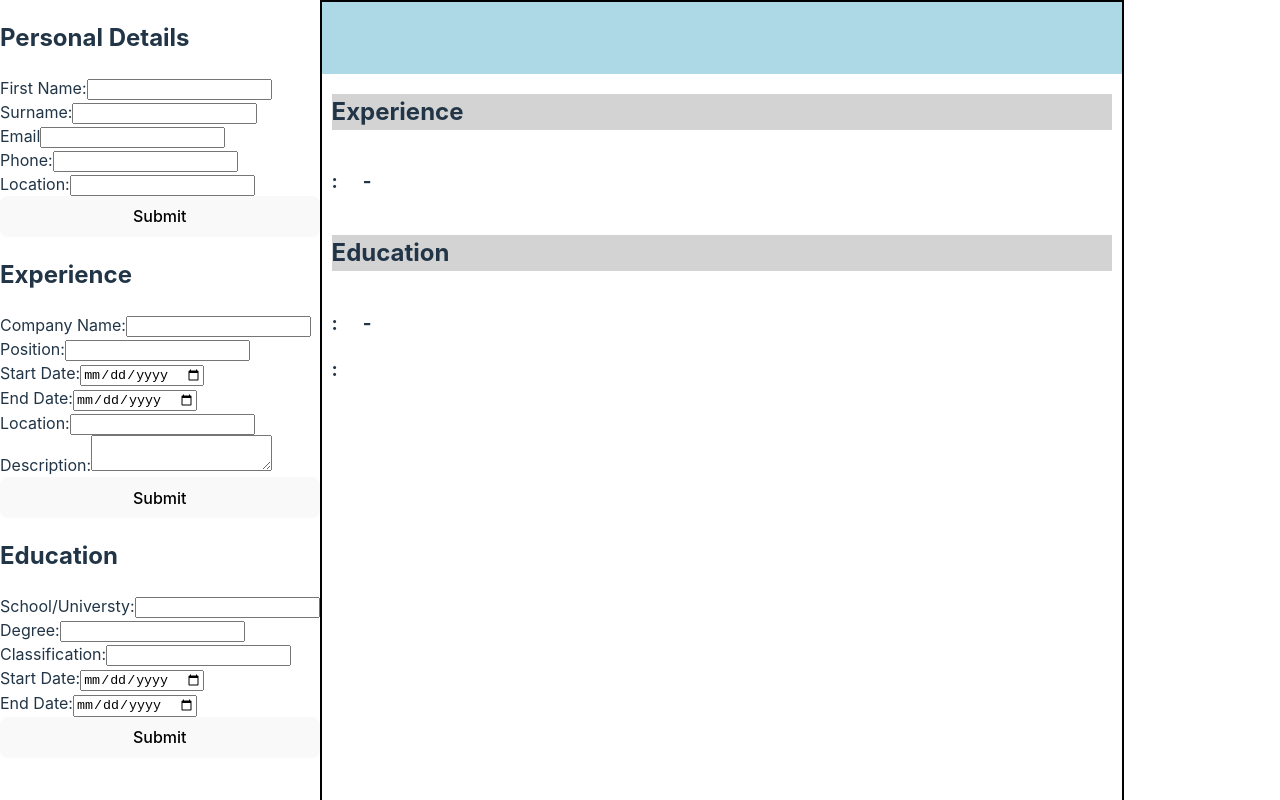
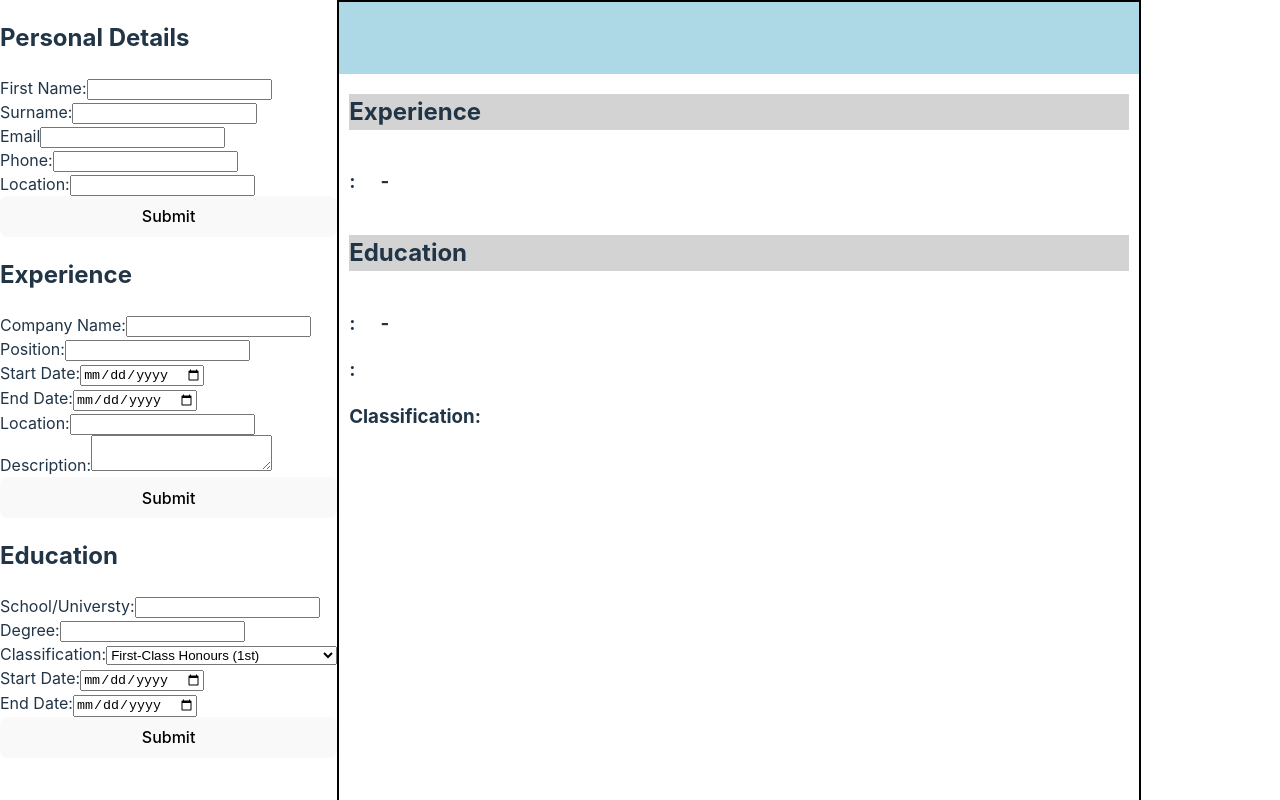
Before and after one commit to souste/cv-application, a React (Vite) app: page / in a window 1280 px wide. Shown: the top 800 px of the page. Built offline with nearby package versions, Linux system fonts and the light colour scheme.

Commit message:
changed the classification input to a select dropdown

```diff
--- a/src/CVTemplate.jsx
+++ b/src/CVTemplate.jsx
@@ -31,8 +31,10 @@ function CVTemplate({ personalData, experienceData, educationData }) {
             <h3 className="start-date">{educationData.startDate}</h3>
             <h3>- {educationData.endDate}</h3>
           </div>
-          <h3 className="degree">{educationData.degree}:</h3>
-          <h3>{educationData.classification}</h3>
+          <div className="degree-classification">
+            <h3 className="degree">{educationData.degree}:</h3>
+            <h3>Classification: {educationData.classification}</h3>
+          </div>
         </div>
       </div>
     </>
--- a/src/Education.jsx
+++ b/src/Education.jsx
@@ -35,7 +35,14 @@ function Education(props) {
 
         <label>
           Classification:
-          <input type="number" name="classification" value={formData.classification} onChange={handleChange} />
+          {/* <input type="number" name="classification" value={formData.classification} onChange={handleChange} /> */}
+          <select name="classification" value={formData.classification} onChange={handleChange}>
+            <option value="First">First-Class Honours (1st)</option>
+            <option value="2:1">Upper Second-Class Honours (2:1)</option>
+            <option value="2:2">Lower Second-Class Honours (2:2)</option>
+            <option value="Third">Third-Class Honours (3rd)</option>
+            <option value="Pass">Pass</option>
+          </select>
         </label>
 
         <label>
```
